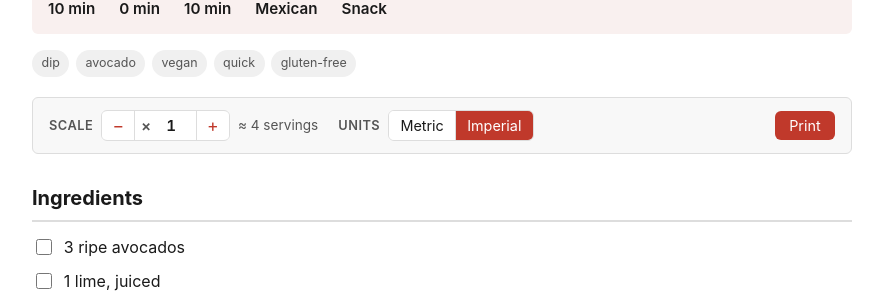
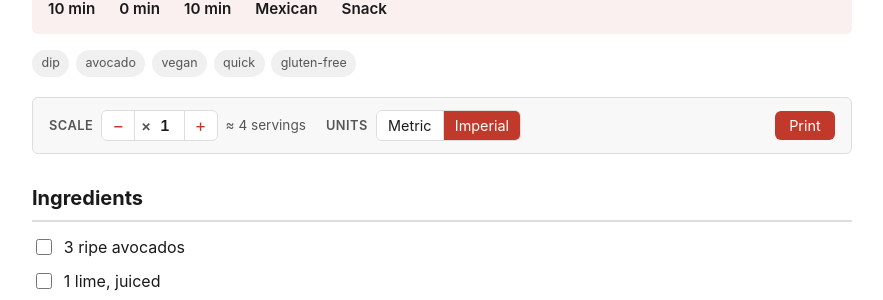
Before and after one commit to awcrusius/Recipes, a Jekyll site: the page built from recipes/mexican/guacamole.md, in a window 1280 px wide. Shown: the part 223-523 px from the top of the page, without its empty margins (198-1081 px from the left). Built offline with Jekyll 4.4.1, drawn with Linux system fonts in a browser that asks for light colours.

Commit message:
Constrain scale input width to ~3 digits

```diff
--- a/_layouts/recipe.html
+++ b/_layouts/recipe.html
@@ -105,7 +105,7 @@
             <span class="scale-field">
               <span class="scale-times" aria-hidden="true">&times;</span>
               <input type="text" inputmode="decimal" class="scale-value" id="scale-value"
-                     value="1" aria-label="Scale factor" autocomplete="off">
+                     value="1" size="3" aria-label="Scale factor" autocomplete="off">
             </span>
             <button type="button" id="scale-plus" aria-label="Increase scale">+</button>
           </div>
--- a/assets/css/style.scss
+++ b/assets/css/style.scss
@@ -364,7 +364,9 @@ a:hover { text-decoration: underline; }
 }
 
 .scale-value {
-  width: 2.4rem;
+  flex: 0 0 auto;
+  width: 2.6ch;       /* fits up to 3 digits, e.g. 100 */
+  min-width: 0;       /* override flex item's intrinsic min-width */
   padding: 0.3rem 0.1rem;
   text-align: center;
   font-size: 0.95rem;
```
